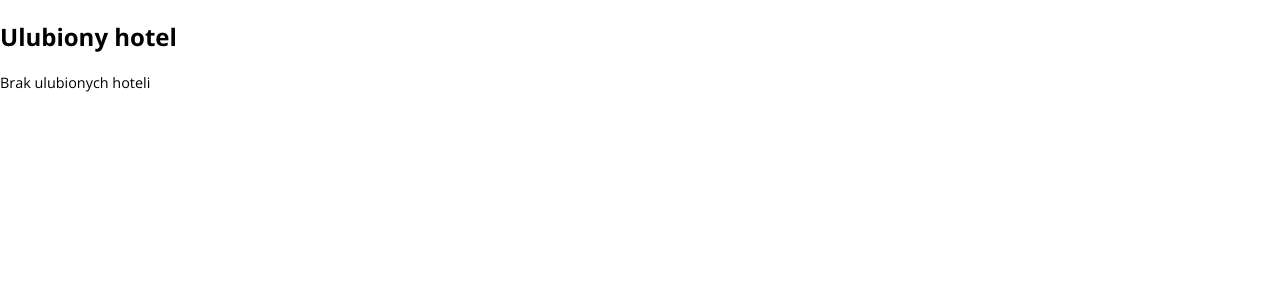
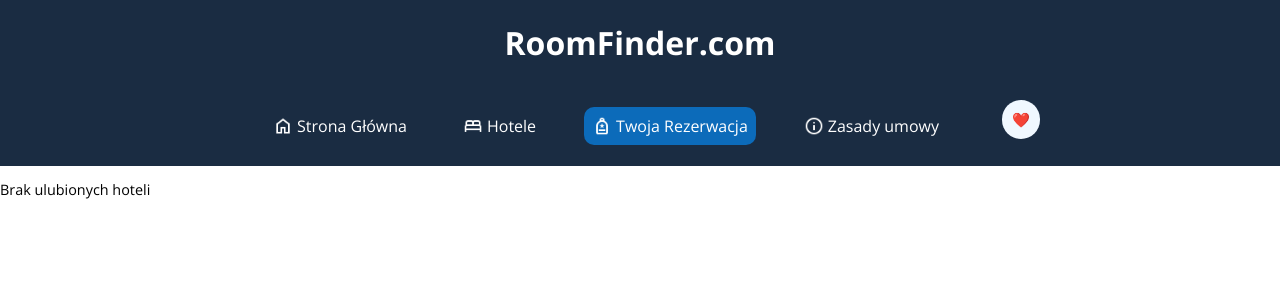
Before and after one commit to Czarny21012212/RoomFinder, a React (Create React App) app: page /ulubione in a window 1280 px wide. Shown: the top 300 px of the page. Built offline with nearby package versions, Linux system fonts and the light colour scheme.

Commit message:
02.01.2024

```diff
--- a/src/PodStrony/Favorite/Favorite.js
+++ b/src/PodStrony/Favorite/Favorite.js
@@ -1,5 +1,11 @@
-import React, { useEffect, useState } from 'react';
 import HotelData from '../Json/Hotel.json';
+import Home from '../Image/Home.png';
+import Hotel2 from '../Image/Hotel.png';
+import { Link } from 'react-router-dom';
+import YourReservation  from '../Image/yourReservation.png';
+import Information  from '../Image/information.png';
+import { useEffect, useState } from 'react';
+
 
 function Favourite() {
     const [favouriteHotel, setFavouriteHotel] = useState(() => {
@@ -26,13 +32,60 @@ function Favourite() {
 
     return (
         <div>
-            <h2>Ulubiony hotel</h2>
             {favouriteHotel.length > 0 ? (
                 favouriteHotel.map(hotel => (
+                    <div>
+                    <header>
+                        <div className='header-items'>
+                            <div className='header'>
+                                <div className='header-top'>
+                                    <h1>RoomFinder.com</h1>
+
+                                </div>
+                                <div className='header-center'>
+                                    <ul className="nav-list">
+                                        <li><a href="#"><img src={Home} alt="Home"/>Strona Główna</a></li>
+                                        <li><Link to={'/'}><img src={Hotel2} alt="Hotel"/>Hotele</Link></li>
+                                        <li><Link to={'/TwojeRezerwacja'}><img src={YourReservation} alt="Reservation"/>Twoja Rezerwacja</Link></li>
+                                        <li><a href="#"><img src={Information} alt="Info"/>Zasady umowy</a></li>
+                                    </ul>
+                                    <Link to={`/ulubione`} className='favouriteLink'>
+                                        <p className='favouriteLinkP'>❤️</p>
+                                    </Link>
+                                </div>
+                            </div>
+                        </div>
+                    </header>
                     <p key={hotel.id}>{hotel.name}</p>
+                    </div>
+
                 ))
             ) : (
-                <p>Brak ulubionych hoteli</p>
+                <div>
+                    <header>
+                        <div className='header-items'>
+                            <div className='header'>
+                                <div className='header-top'>
+                                    <h1>RoomFinder.com</h1>
+
+                                </div>
+                                <div className='header-center'>
+                                    <ul className="nav-list">
+                                        <li><a href="#"><img src={Home} alt="Home"/>Strona Główna</a></li>
+                                        <li><Link to={'/'}><img src={Hotel2} alt="Hotel"/>Hotele</Link></li>
+                                        <li><Link to={'/TwojeRezerwacja'} className='Now'><img src={YourReservation} alt="Reservation"/>Twoja Rezerwacja</Link></li>
+                                        <li><a href="#"><img src={Information} alt="Info"/>Zasady umowy</a></li>
+                                    </ul>
+                                    <Link to={`/ulubione`} className='favouriteLink'>
+                                        <p className='favouriteLinkP'>❤️</p>
+                                    </Link>
+                                </div>
+                            </div>
+                        </div>
+                    </header>
+                    <p>Brak ulubionych hoteli</p>
+                </div>
+
             )}
         </div>
     );
--- a/src/PodStrony/Information/Info.js
+++ b/src/PodStrony/Information/Info.js
@@ -29,7 +29,7 @@ import pet from '../Image/pet.png';
 
 
 function Info() {
-  const { id } = useParams(); // Pobierz parametr 'id' z URL
+  const { id } = useParams();
   const hotel = HotelData.find(hotel => hotel.id === parseInt(id));
 
   if (!hotel) {
--- a/src/PodStrony/Reservation2/Reservation.js
+++ b/src/PodStrony/Reservation2/Reservation.js
@@ -24,11 +24,21 @@ function Reservation() {
     const [expirationDateOfCard, setExpirationDateOfCard] = useState('');
     const [cv, setCv] = useState('');
     const [payCheck, setPayCheck] = useState(false);
+
+    localStorage.setItem('SpecialWishes-check2', localStorage.getItem('specialWishes'));
     localStorage.setItem('email-check-2', localStorage.getItem('email'));
     localStorage.setItem('checkIn-Reservation-check2', localStorage.getItem('checkIn-Reservation'));
     localStorage.setItem('checkOut-Reservation-check2', localStorage.getItem('checkOut-Reservation'));
     localStorage.setItem('days-check2', localStorage.getItem('days'));
     localStorage.setItem('price-check2', localStorage.getItem('price'));
+
+    function comunication(){
+        return(
+            <div>
+                <h1>Siema</h1>
+            </div>
+        );
+    }
 
 const Pay = () => {
     const cartDate = new Date(expirationDateOfCard.trim());
@@ -40,6 +50,9 @@ const Pay = () => {
         const day = String(date.getDate()).padStart(2, '0');
         return `${year}.${month}.${day}`;
     }
+
+
+
 
     const date1 = new Date(localStorage.getItem('checkIn-Reservation'));
     localStorage.setItem('date-Reservation-check2', formatDate(date1));
@@ -55,8 +68,7 @@ const Pay = () => {
             console.log("Wszytko poszło zgodznie z planem")
         }, 300)
 
-        alert('Płatność przebiegła pomyślnie')
-
+        comunication();
     } else {
         setPayCheck(false);
         localStorage.setItem('payCheck', false);
@@ -67,9 +79,9 @@ const Pay = () => {
     const specialWishes = () => {
         return(
             <div className='specialWishes'>
-                <h3>Specjalne Życzenia</h3>
                 <p>{localStorage.getItem('specialWishes')}</p>
             </div>
+
         );
     }
     function html() {
@@ -130,7 +142,9 @@ const Pay = () => {
                         </div>
                         <div className='section-2'>
                             <div className='specialWishes-box'>
-                            {localStorage.getItem('specialWishes') ? specialWishes() : null}
+                            <h3>Specjalne Życzenia</h3>
+                            {localStorage.getItem('specialWishes') == '' ? specialWishes() : 'Brak'}
+                            {comunication}
                             </div>
                         </div>
                         <div className='section-3'>
--- a/src/PodStrony/YourReservation/YourReservation.css
+++ b/src/PodStrony/YourReservation/YourReservation.css
@@ -20,10 +20,13 @@ p{
 .section-1{
     margin-top: 10px;
 }
-.hotel-left{
+.hotel-left-yourReservation{
     display: flex;
-    justify-content: space-between;
-    width: 830px;
+    width: 810px;
+    border: 1px solid rgba(0, 0, 0, 0.089);
+    box-shadow: 0px 0px 10px 2px rgba(0, 0, 0, 0.075);
+    border-radius: 5px;
+    padding: 20px;
 }
 .hotel-left-right{
     display: flex;
@@ -33,7 +36,7 @@ p{
 .hotel-left-right img{
     width: 150px;
     height: 100px;
-
+    object-fit: cover;
 }
 .yourReservation-section2{
     gap: 10px;
@@ -47,6 +50,7 @@ p{
     border: 1px solid rgba(0, 0, 0, 0.089);
     box-shadow: 0px 0px 10px 2px rgba(0, 0, 0, 0.075);
     border-radius: 5px;
+    text-align: center;
 }
 .yourReservation-section2-right{
     width: 50%;
--- a/src/PodStrony/YourReservation/YourReservation.js
+++ b/src/PodStrony/YourReservation/YourReservation.js
@@ -35,6 +35,14 @@ function Reservation() {
 
                 window.location.href = 'http://localhost:3000/TwojeRezerwacja';
             }
+            const specialWishes = () => {
+                return(
+                    <div className='specialWishes'>
+                        <p>{localStorage.getItem('specialWishes')}</p>
+                    </div>
+
+                );
+            }
             const CancelReservation = () => {
                 if(CancelReservationTrue){
                     return(
@@ -70,7 +78,7 @@ function Reservation() {
                             <p></p>
                         </div>
                         <div className='yourReservation-aboutHotel'>
-                        <div className='hotel-left'>
+                        <div className='hotel-left-yourReservation'>
                                <div className='hotel-left-left'>
                                     <h4>{hotel.name}</h4>
                                         <p className='hotel-location'>{hotel.location}</p>
@@ -132,10 +140,16 @@ function Reservation() {
                                 })}
                             </div>
                         </div>
+                        <div className='section-2'>
+                            <div className='specialWishes-box'>
+                            <h3>Specjalne Życzenia</h3>
+                            {localStorage.getItem('SpecialWishes-check2') == '' ? specialWishes() : 'Brak'}
+                            </div>
+                        </div>
                         <div className='yourReservation-section2'>
-                            <div className='yourReservation-section2-left'>
+                            <div className='yourReservation-section2-left' >
                                 <h3>Kwota za hotel</h3>
-                                <p>{localStorage.getItem('price')}zł</p>
+                                <p style={{fontWeight: '600', color: 'green', fontSize: '1.1rem'}}>{localStorage.getItem('price')}zł</p>
                                 <p>Płatność: Karta Visa</p>
                             </div>
                             <div className='yourReservation-section2-right'>
```
